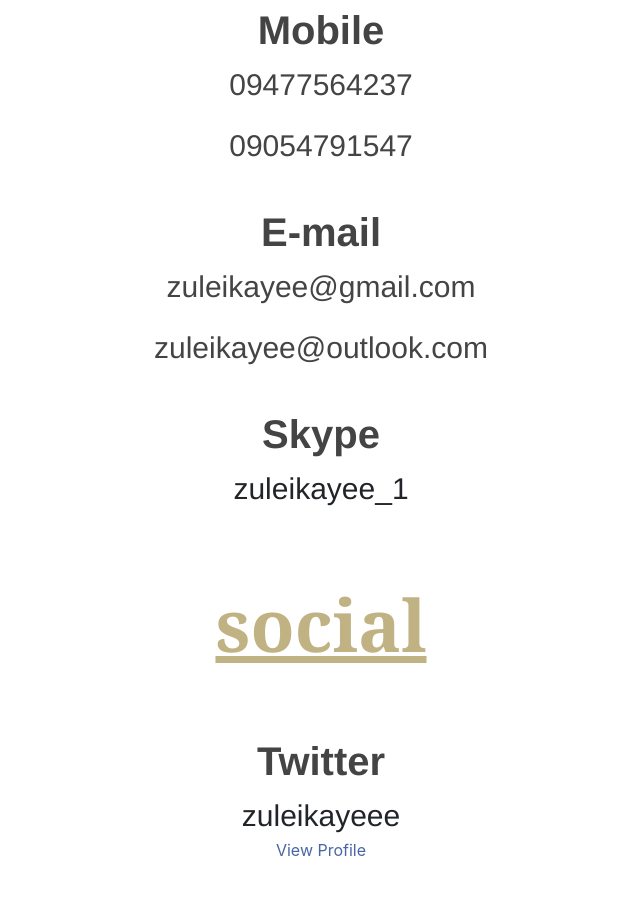
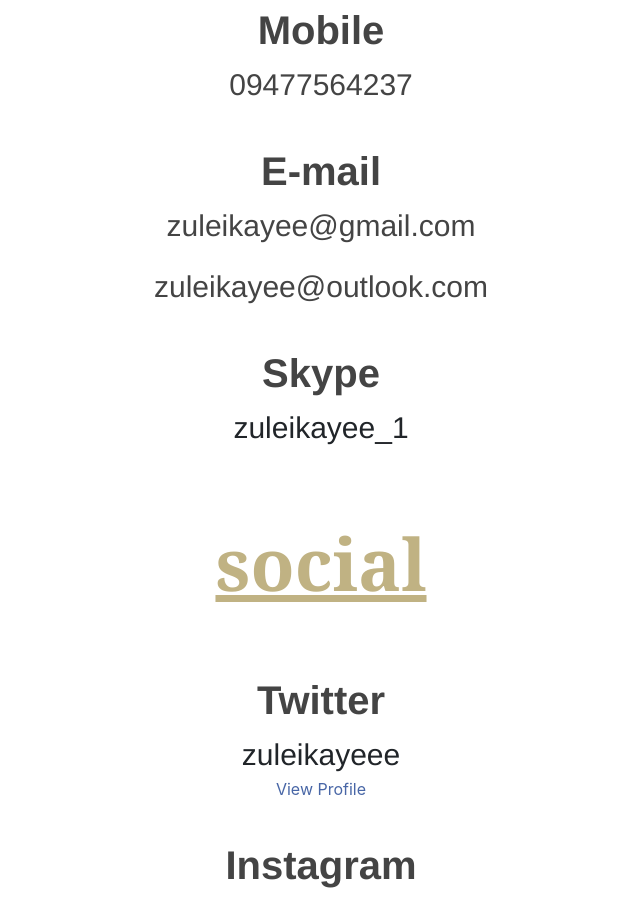
Before and after one commit to zuleikayee/my-personal-website, a React (Create React App) app: page / in a window 1280 px wide. Shown: the part 3880-4786 px from the top of the page, without its empty margins (319-959 px from the left). Built offline with nearby package versions, Linux system fonts and the light colour scheme.

Commit message:
Removed globe number

```diff
--- a/src/App.js
+++ b/src/App.js
@@ -351,7 +351,6 @@
             <div className="contact-details">
               <h3 className="contact-details-header">Mobile</h3>
               <p className="contact-details-text">09477564237</p>
-              <p className="contact-details-text">09054791547</p>
             </div>
             <div className="contact-details">
               <h3 className="contact-details-header">E-mail</h3>
```
